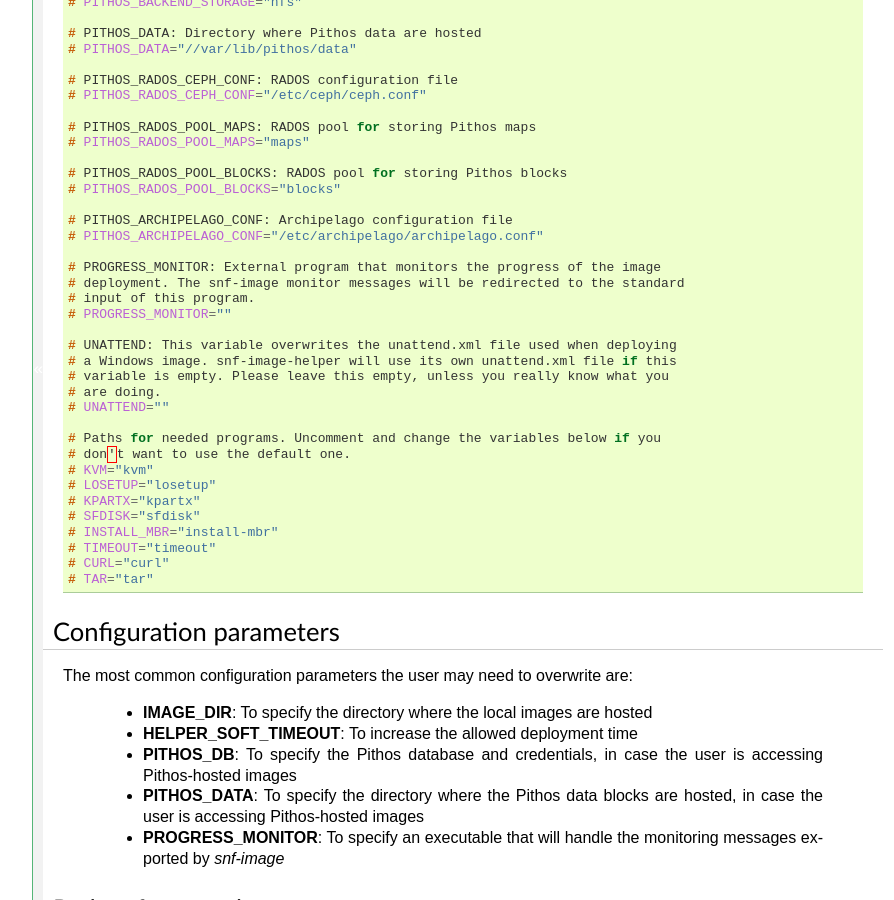
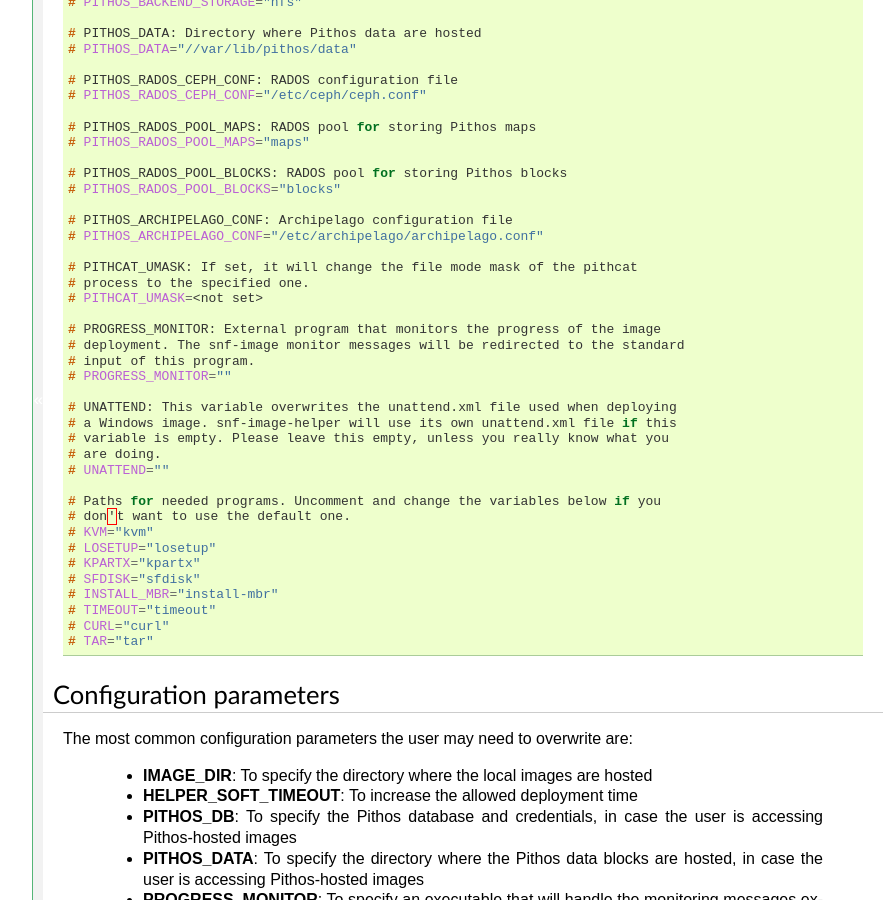
Before and after one commit to grnet/snf-image, a Sphinx documentation site: the page built from docs/configuration.rst, in a window 1280 px wide and 900 px high, scrolled down 1036 px. Shown: the whole window, without its empty margins (187-1081 px from the left). Built offline with Sphinx 7.4.7, drawn with Linux system fonts in a browser that asks for light colours.

Commit message:
docs: Add PITHCAT_UMASK in the sample config file

```diff
--- a/docs/configuration.rst
+++ b/docs/configuration.rst
@@ -80,6 +80,10 @@
   # PITHOS_ARCHIPELAGO_CONF: Archipelago configuration file
   # PITHOS_ARCHIPELAGO_CONF="/etc/archipelago/archipelago.conf"
 
+  # PITHCAT_UMASK: If set, it will change the file mode mask of the pithcat
+  # process to the specified one.
+  # PITHCAT_UMASK=<not set>
+
   # PROGRESS_MONITOR: External program that monitors the progress of the image
   # deployment. The snf-image monitor messages will be redirected to the standard
   # input of this program.
```
